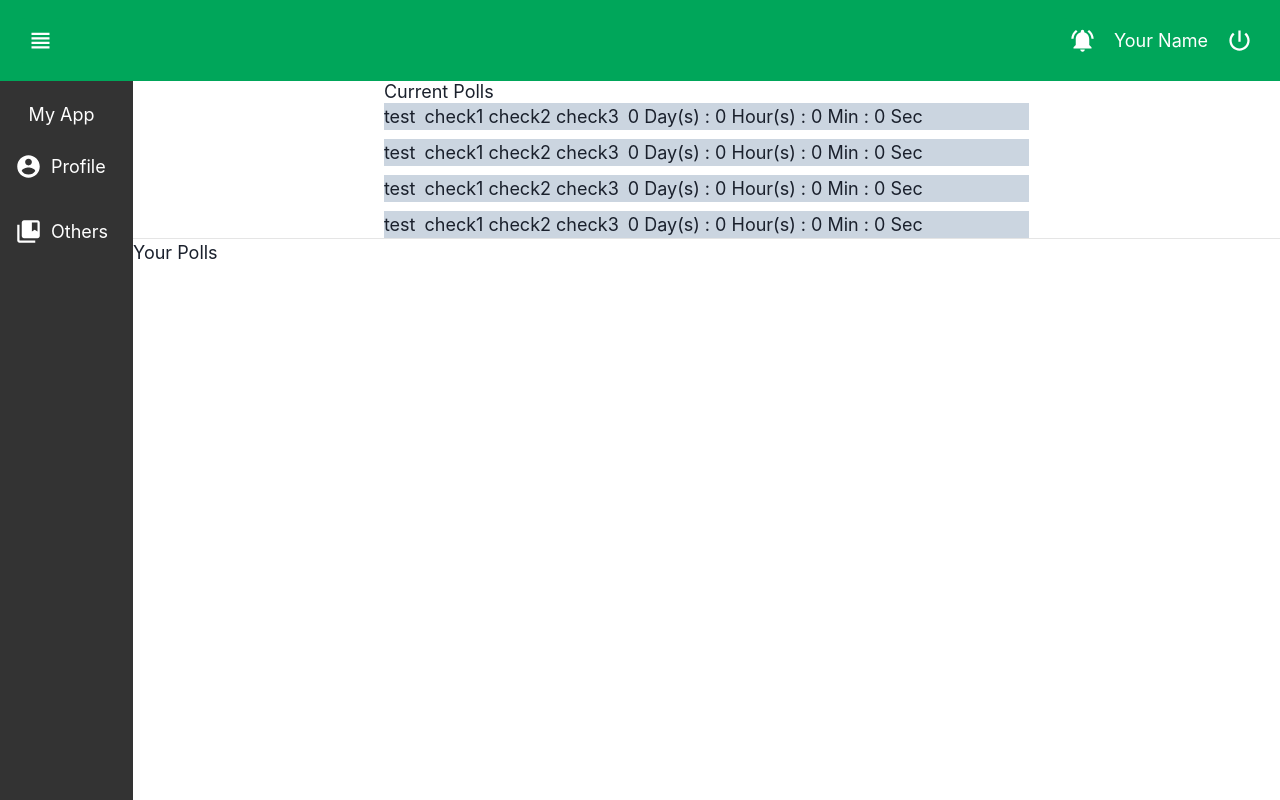
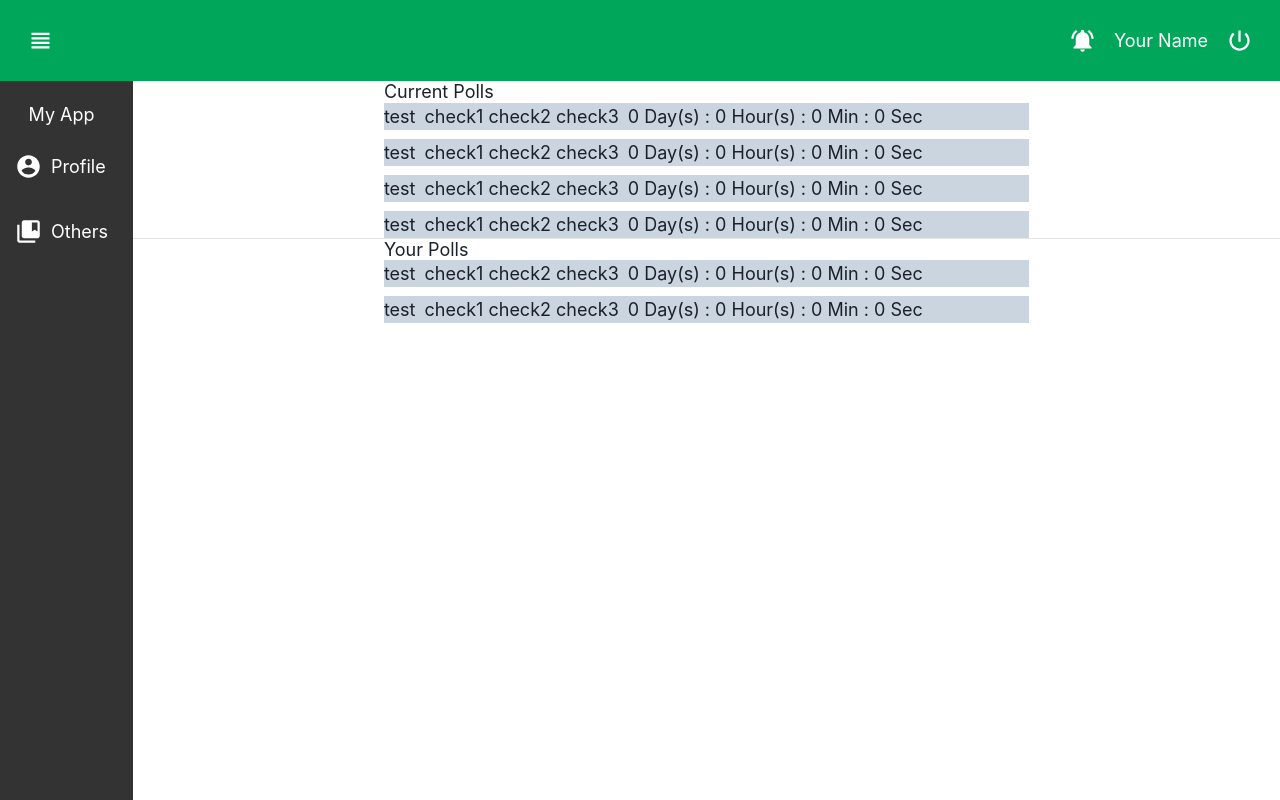
Before and after one commit to GrammerhubTeam/goat-vote, a Next.js app in the folder ui/: page /dashboard in a window 1280 px wide. Built offline with nearby package versions, Linux system fonts and the light colour scheme.

Commit message:
double close mapping through the vote

```diff
--- a/ui/components/YourPolls.tsx
+++ b/ui/components/YourPolls.tsx
@@ -1,7 +1,31 @@
-import React from 'react'
+import { useState, useEffect } from 'react'
+import { Container, VStack } from '@chakra-ui/react'
+import PollView from './PollView'
 
 function YourPolls() {
-  return <div>Your Polls</div>
+  const [data, setData] = useState([])
+  const user = 99
+
+  useEffect(() => {
+    const getData = async()=>{
+
+      const result = await fetch('data.json').then((res) => res.json())
+      const yourResult = result.filter((poll)=>poll.user_id === user)
+      setData(yourResult)
+    }
+    getData()
+  }, [])
+
+  return (
+    <Container>
+      <h2>Your Polls</h2>
+      <VStack>
+        {data.map((item) => (
+          <PollView {...item} />
+        ))}
+      </VStack>
+    </Container>
+  )
 }
 
 export default YourPolls
```
